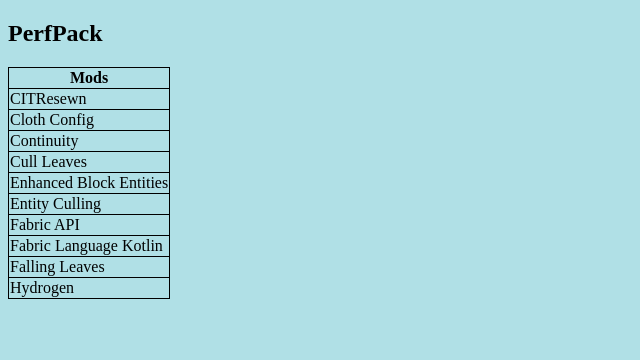
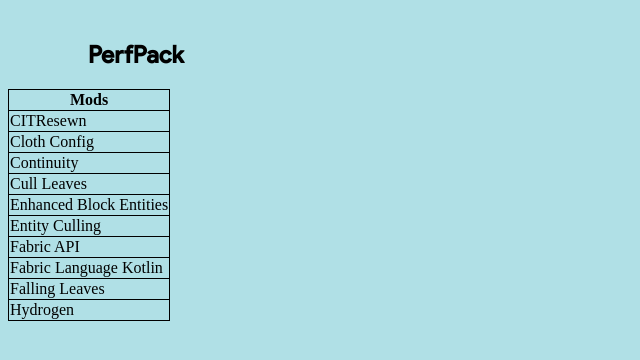
Before and after one commit to Shadowevil015/shadowevil015.github.io, a plain HTML site: page modpacks.html in a window 1280 px wide. Shown: the whole page, without its empty margins (0-640 px from the left). Drawn offline with Linux system fonts and the light colour scheme.

Commit message:
add h2 styling to css

```diff
--- a/styles.css
+++ b/styles.css
@@ -14,3 +14,8 @@
      margin-left: 80px;
      margin-top: 40px
 }
+  h2 {
+     font-family: ProductSans;
+     margin-left: 80px;
+     margin-top: 40px
+}
```
